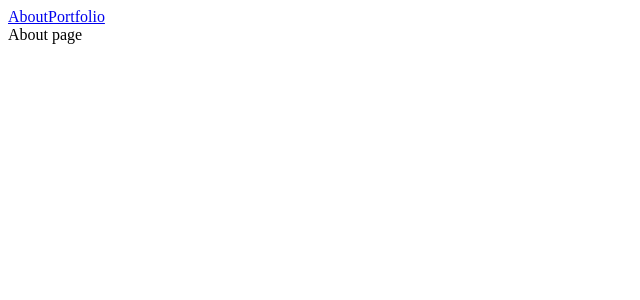
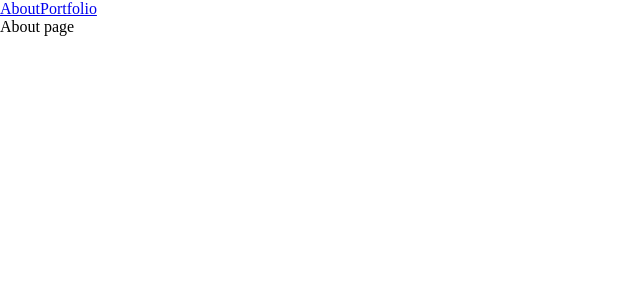
Before and after one commit to rynay/Rynay.github.io, a React (Create React App) app: page / in a window 1280 px wide. Shown: the top 300 px of the page, without its empty margins (0-640 px from the left). Built offline with nearby package versions, Linux system fonts and the light colour scheme.

Commit message:
basic styles reset

```diff
--- /dev/null
+++ b/src/index.scss
@@ -0,0 +1,18 @@
+html {
+  font-size: 62.5%;
+  box-sizing: border-box;
+}
+* {
+  padding: 0;
+  margin: 0;
+  box-sizing: inherit;
+}
+body {
+  font-family: serif;
+  font-size: 1.6rem;
+}
+
+img {
+  width: 100%;
+  max-width: 100%;
+}
--- a/src/index.tsx
+++ b/src/index.tsx
@@ -2,6 +2,7 @@ import React from 'react'
 import ReactDOM from 'react-dom'
 import 'simplebar' // or "import SimpleBar from 'simplebar';" if you want to use it manually.
 import 'simplebar/dist/simplebar.css'
+import './index.scss'
 import App from './App'
 import { BrowserRouter as Router } from 'react-router-dom'
 
```
Also changed, not shown: src/index.css (added).
